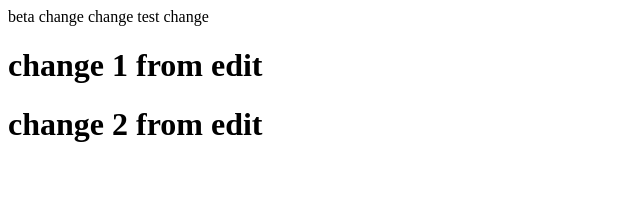
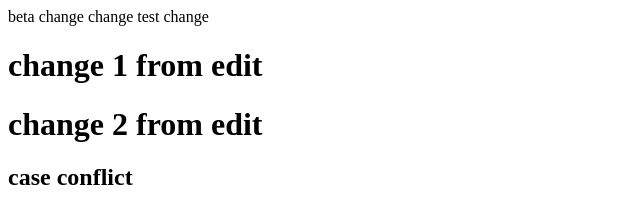
Before and after one commit to aruneshwar7/students, a plain HTML site: page beta.html in a window 1280 px wide. Shown: the whole page, without its empty margins (0-640 px from the left). Drawn offline with Linux system fonts and the light colour scheme.

Commit message:
change from edit

```diff
--- a/beta.html
+++ b/beta.html
@@ -13,5 +13,8 @@
     <h1>change 2 from edit</h1>
 
 
+
+
+    <h2>case conflict</h2>
 </body>
 </html>
```
